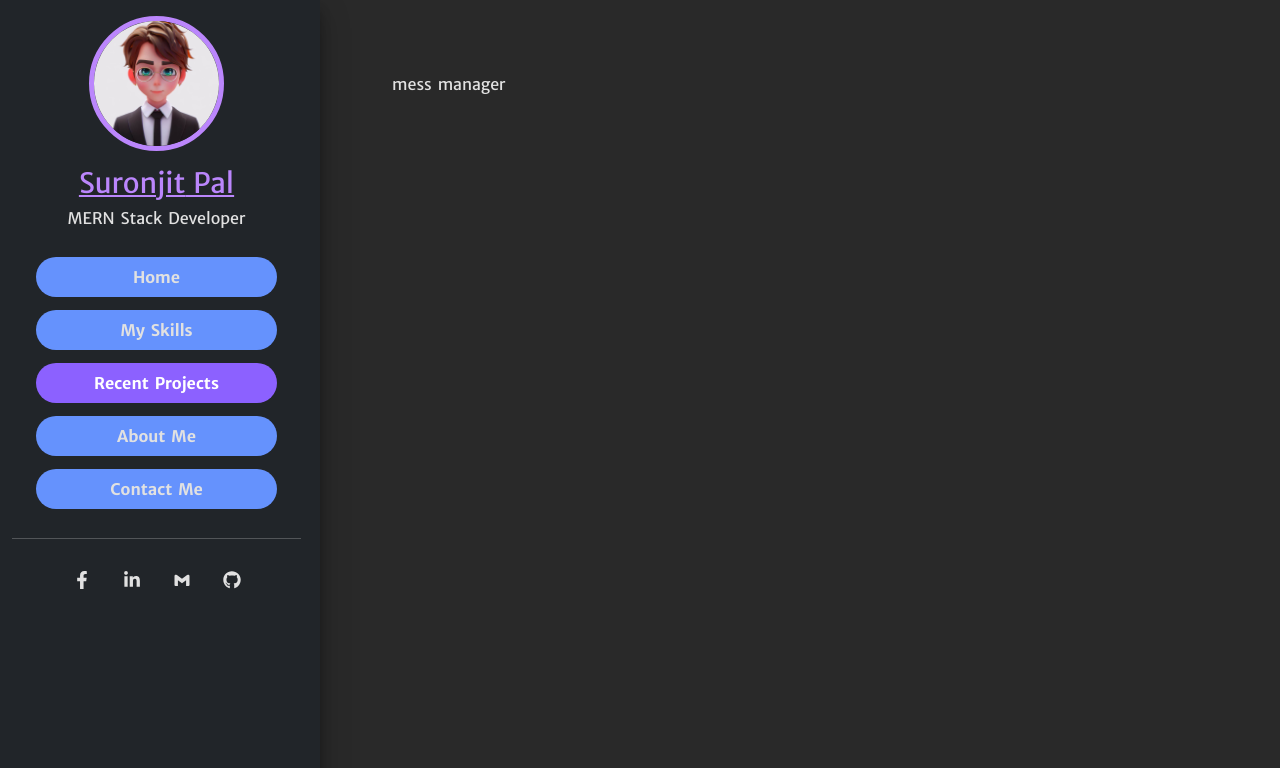
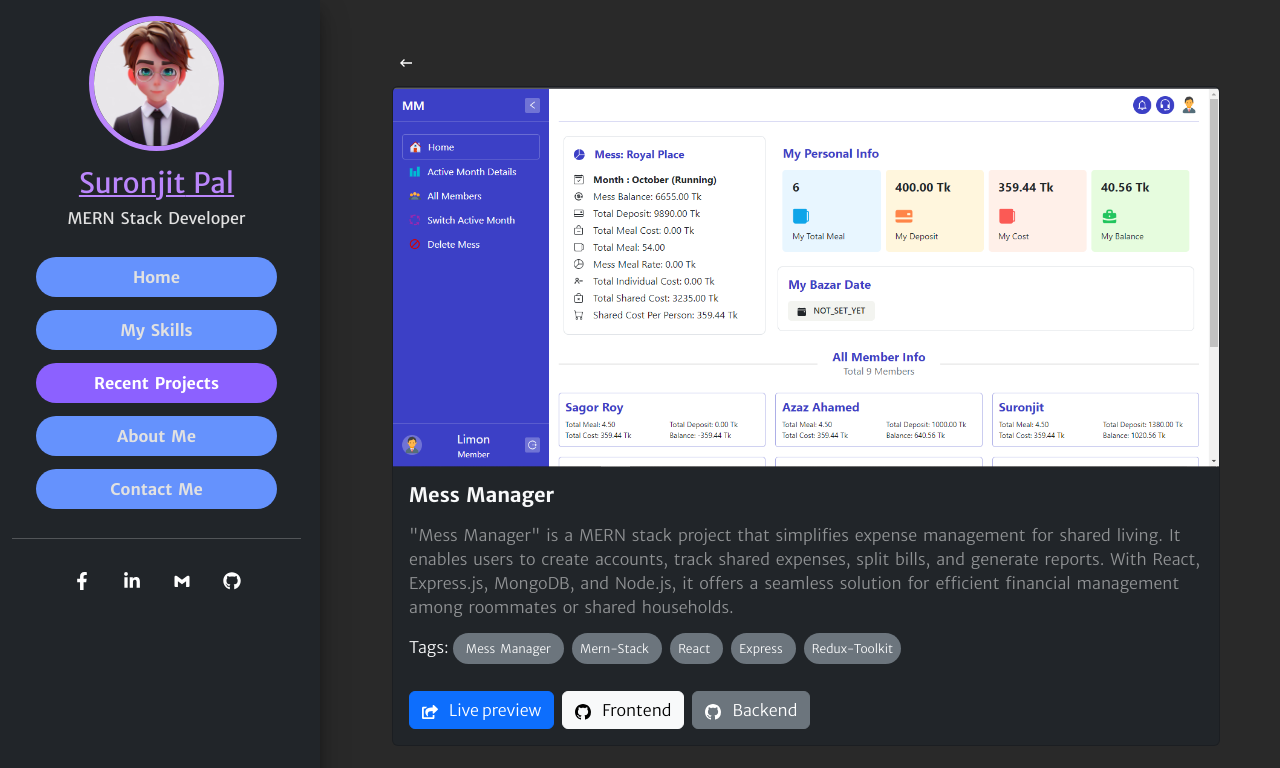
Before and after one commit to suronjit797/react_portfolio, a React (Vite) app: page /projects/1 in a window 1280 px wide. Shown: the top 768 px of the page. Built offline with nearby package versions, Linux system fonts and the light colour scheme.

Commit message:
4o4 page

```diff
--- a/package.json
+++ b/package.json
@@ -18,7 +18,8 @@
     "react-bootstrap": "^2.8.0",
     "react-dom": "^18.2.0",
     "react-icons": "^4.10.1",
-    "react-router-dom": "^6.14.1"
+    "react-router-dom": "^6.14.1",
+    "sweetalert2": "^11.7.12"
   },
   "devDependencies": {
     "@types/react": "^18.0.37",
--- a/public/json/projects.json
+++ b/public/json/projects.json
@@ -29,7 +29,7 @@
       "sweetalert2",
       "web-vitals"
     ],
-    "tags": ["mess manager", "mern-stack", "fullstack", "jwt", "redux-toolkit"],
+    "tags": ["mess manager", "mern-stack", "react", "express", "redux-toolkit"],
     "live_url": "https://mess-manager.netlify.app/",
     "github_url": {
       "frontend": "https://github.com/suronjit797/mess-manager-client",
--- a/src/App.css
+++ b/src/App.css
@@ -48,6 +48,40 @@
   color: var(--text_primary_color);
 }
 
+/* project */
+.project_image img{
+  max-height: 300px;
+  width: 100%;
+}
+
+.project p{
+  font-weight: 100;
+}
+
+.project .tags span{
+  font-size: 12px;
+  cursor: pointer;
+  text-transform: capitalize;
+}
+
+.project_button{
+  background-color: transparent;
+  border: transparent;
+  color: #fff;
+  margin-bottom: 12px;
+}
+
+.not_found{
+  display: flex;
+  align-items: center;
+  justify-content: center;
+  min-height: 100vh;
+}
+
+.not_found h1{
+  font-size: 72px;
+  font-weight: bold;
+}
 
 @media (max-width: 299px) {
   #root{
--- a/src/components/about_form/AboutForm.tsx
+++ b/src/components/about_form/AboutForm.tsx
@@ -1,3 +1,4 @@
+import Swal from "sweetalert2";
 import "./about_form.css";
 import { useState } from "react";
 
@@ -8,13 +9,18 @@ const AboutForm = () => {
 
   const handelSubmit = async (e: React.FormEvent<HTMLFormElement>) => {
     e.preventDefault();
-    console.log({name, email, message})
+    Swal.fire({ title: "Success", text: "Message Send", icon: "success" });
+    console.log({ name, email, message });
   };
 
   return (
-    <form onSubmit={handelSubmit} className="about_form mt-3 mt-lg-0 px-0 px-sm-3 px-lg-0">
+    <form
+      onSubmit={handelSubmit}
+      className="about_form mt-3 mt-lg-0 px-0 px-sm-3 px-lg-0"
+    >
       <div className="input-gro">
         <input
+          required
           type="text"
           name="name"
           autoComplete="off"
@@ -25,6 +31,7 @@ const AboutForm = () => {
       </div>
       <div className="input-gro">
         <input
+          required
           type="email"
           name="email"
           autoComplete="off"
@@ -35,6 +42,7 @@ const AboutForm = () => {
       </div>
       <div className="input-gro">
         <textarea
+          required
           name="message"
           autoComplete="off"
           id="message"
@@ -45,8 +53,7 @@ const AboutForm = () => {
       </div>
 
       <button type="submit" className="btn primary_button rounded-2 mt-3">
-        {" "}
-        Send Message{" "}
+        Send Message
       </button>
     </form>
   );
--- a/src/components/header/Sidebar.tsx
+++ b/src/components/header/Sidebar.tsx
@@ -1,8 +1,8 @@
 import { NavLink } from "react-router-dom";
 import user from "../../assets/user.jpeg";
 import "./sidebar.css";
-import { FaFacebookF, FaLinkedinIn, FaGithub } from 'react-icons/fa';
-import { BiLogoGmail } from 'react-icons/bi';
+import { FaFacebookF, FaLinkedinIn, FaGithub } from "react-icons/fa";
+import { BiLogoGmail } from "react-icons/bi";
 
 const Sidebar = () => {
   return (
@@ -82,13 +82,43 @@ const Sidebar = () => {
         <hr className="w-100" />
 
         <div className="social d-flex justify-content-between">
-              <div className="icon facebook"> <FaFacebookF /> </div>
-              <div className="icon linkedin"> <FaLinkedinIn /> </div>
-              <div className="icon gmail"> <BiLogoGmail /> </div>
-              <div className="icon github"> <FaGithub /> </div>
+          <div className="icon facebook">
+            <a
+              href="https://www.facebook.com/suronjit797/"
+              target="_blank"
+              className="text-white"
+            >
+              <FaFacebookF />
+            </a>
+          </div>
+          <div className="icon linkedin">
+            <a
+              href="https://www.linkedin.com/in/suronjit797/"
+              target="_blank"
+              className="text-white"
+            >
+              <FaLinkedinIn />
+            </a>
+          </div>
+          <div className="icon gmail">
+            <a
+              href="mailto:suronjit797@gmail.com"
+              target="_blank"
+              className="text-white"
+            >
+              <BiLogoGmail />
+            </a>
+          </div>
+          <div className="icon github">
+            <a
+              href="https://github.com/suronjit797"
+              target="_blank"
+              className="text-white"
+            >
+              <FaGithub />
+            </a>
+          </div>
         </div>
-
-
       </div>
     </div>
   );
--- a/src/components/projectCard/ProjectCard.tsx
+++ b/src/components/projectCard/ProjectCard.tsx
@@ -14,10 +14,16 @@ const ProjectCard: React.FC<IProjectProps> = ({ data }) => {
   return (
     <Col>
       <div className="projectCard text-center rounded-3 overflow-hidden">
-        <img src={thumbnail} alt={name} />
+        <div className="projectCard_img">
+          <img src={thumbnail} alt={name} />
+        </div>
         <h5 className="project_title text-capitalize pt-3"> {name} </h5>
         <div className="d-flex align-items-center justify-content-between p-3">
-          <a target="_blank" href={live_url} className="btn primary_button rounded-circle">
+          <a
+            target="_blank"
+            href={live_url}
+            className="btn primary_button rounded-circle"
+          >
             <AiOutlineLink />
           </a>
           <Link
--- a/src/components/projectCard/projectCard.css
+++ b/src/components/projectCard/projectCard.css
@@ -8,7 +8,7 @@
   z-index: 0;
 }
 
-.projectCard .primary_button{
+.projectCard .primary_button {
   height: 40px;
   width: 40px;
   padding: 0;
@@ -18,3 +18,14 @@
   font-size: 20px;
   color: #fff;
 }
+.projectCard_img {
+  height: 150px;
+  overflow: hidden;
+}
+.projectCard img {
+  transition: 0.3s ease-in-out;
+  height: 100%;
+}
+.projectCard:hover img {
+  transform: scale(1.2) rotate(5deg);
+}
--- a/src/index.css
+++ b/src/index.css
@@ -24,6 +24,7 @@
 
 html {
   scroll-behavior: smooth;
+  user-select: none;
 }
 
 body {
@@ -99,6 +100,7 @@ textarea {
 
 .primary_button:hover {
   background-color: var(--button_hover);
+  color: #fff;
 }
 
 .primary_button-border {
--- a/src/pages/Home.tsx
+++ b/src/pages/Home.tsx
@@ -22,10 +22,16 @@ const Home = () => {
           </p>
           <div className="my-4">
             <Link to="/contact" className="btn me-2 my-2 primary_button">
-              Contact with me
+              Contact Me
             </Link>
             <button className="btn me-2 my-2 primary_button-border">
-              Download Resume
+              <a
+              target="_blank"
+                href="https://drive.google.com/file/d/112OjH-ARDp4XiwQSC8ppaPw5XAB-_gi3/view?usp=sharing"
+                className="text-light"
+              >
+                Resume
+              </a>
             </button>
           </div>
         </div>
--- a/src/pages/NotFound.tsx
+++ b/src/pages/NotFound.tsx
@@ -1,11 +1,14 @@
+import { Link } from "react-router-dom";
 import Layout from "../components/Layout/Layout";
-
 const NotFound = () => {
-    return (
-        <Layout>
-            Not Found
-        </Layout>
-    );
+  return (
+    <div className="container py-5 not_found">
+      <div>
+        <h1> 4O4 </h1>
+        <Link to='/' className="primary_button"> Go to home </Link>
+      </div>
+    </div>
+  );
 };
 
 export default NotFound;
--- a/src/pages/Project.tsx
+++ b/src/pages/Project.tsx
@@ -1,12 +1,18 @@
-import { useParams } from "react-router-dom";
+import { useNavigate, useParams } from "react-router-dom";
 import { TProject } from "../interfaces/project";
 import { useEffect, useState } from "react";
 import axios from "axios";
 import Layout from "../components/Layout/Layout";
 import Loading from "../components/loading/Loading";
+import { Button, Card } from "react-bootstrap";
+import { FaShareSquare } from "react-icons/fa";
+import { BsGithub } from "react-icons/bs";
+import Swal from "sweetalert2";
+import { MdKeyboardBackspace } from "react-icons/md";
 
 const Project = () => {
   const { projectId } = useParams();
+  const navigate = useNavigate()
   const [project, setProject] = useState<TProject | undefined>({
     name: "",
     _id: "",
@@ -33,6 +39,19 @@ const Project = () => {
     }
   };
 
+  const Toast = Swal.mixin({
+    toast: true,
+    position: 'top-end',
+    showConfirmButton: false,
+    timer: 3000,
+    timerProgressBar: true,
+    didOpen: (toast) => {
+      toast.addEventListener('mouseenter', Swal.stopTimer)
+      toast.addEventListener('mouseleave', Swal.resumeTimer)
+    }
+  })
+
+
   const fetchData = async () => {
     setIsLoading(true);
     await getFrontend();
@@ -44,13 +63,70 @@ const Project = () => {
     // eslint-disable-next-line react-hooks/exhaustive-deps
   }, []);
 
+  const tagHandler = (tag: string) => {
+    navigator.clipboard.writeText(tag);
+    Toast.fire({
+      icon: 'success',
+      title: 'Text copy'
+    })
+  };
+
   return (
     <Layout>
       {isLoading ? (
         <Loading isLoading={isLoading} />
       ) : (
-        <div className="project p-5">
-          <div className="project_body pt-4">{project?.name} </div>
+        <div className="project px-lg-5 py-5 px-3 ">
+          {/* <div className="project_body pt-4">
+            <div className="project_image">
+              <img src={project?.thumbnail} alt={project?.name} />
+            </div>
+          </div> */}
+          <button onClick={()=> navigate(-1)} className="project_button" > <MdKeyboardBackspace /> </button>
+
+          <Card bg="dark" text="light">
+            <Card.Img variant="top" src={project?.thumbnail} />
+            <Card.Body>
+              <Card.Title className="fw-bold text-capitalize mb-3">
+                {project?.name}
+              </Card.Title>
+              <Card.Text className="text-white-50 fs-6">
+                {project?.description}
+              </Card.Text>
+              <p className="text-capitalize tags pb-3">
+                Tags:
+                {project?.tags?.map((tag, index) => (
+                  <span
+                    key={index}
+                    onClick={() => tagHandler(tag)}
+                    className="bg-secondary p-2 rounded-5 mx-1"
+                  >
+                    {` ${tag} `}
+                  </span>
+                ))}
+              </p>
+              <div>
+                <a href={project?.live_url} target="_blank">
+                  <Button className="fw-light me-2" variant="primary">
+                    <FaShareSquare />
+                    <span className="ms-2"> Live preview </span>
+                  </Button>
+                </a>
+                <a href={project?.github_url.frontend} target="_blank">
+                  <Button className="fw-light me-2" variant="light">
+                    <BsGithub />
+                    <span className="ms-2"> Frontend </span>
+                  </Button>
+                </a>
+                <a href={project?.github_url.backend} target="_blank">
+                  <Button className="fw-light me-2" variant="secondary">
+                    <BsGithub />
+                    <span className="ms-2"> Backend </span>
+                  </Button>
+                </a>
+              </div>
+            </Card.Body>
+          </Card>
         </div>
       )}
     </Layout>
```
Also changed, not shown: 1 other file (tests, documents, lock files or other folders).
